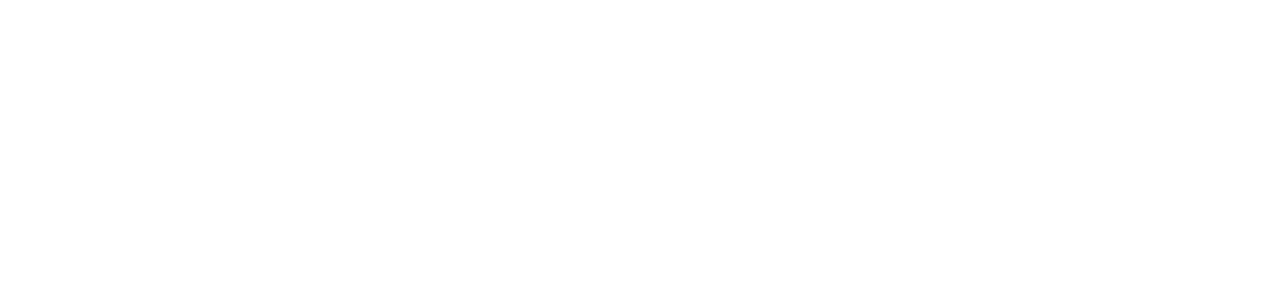
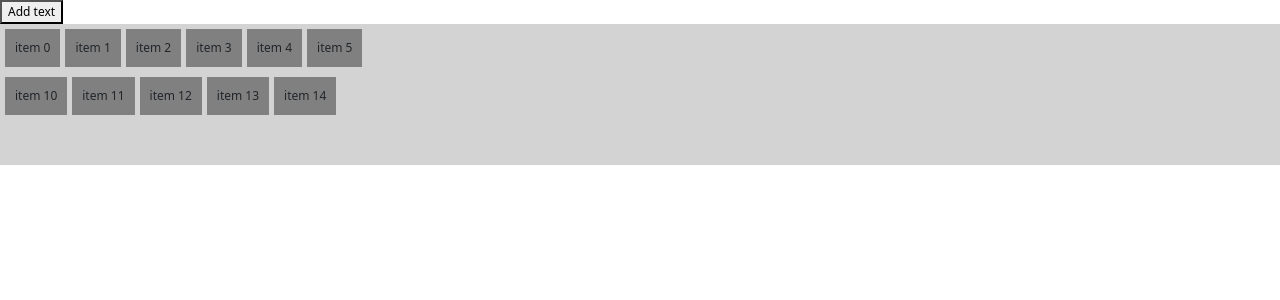
Before and after one commit to fitrianinasir/HabitTrackerApp, a React (Create React App) app in the folder frontend/: page /test in a window 1280 px wide. Before the commit this address had no page. Shown: the top 300 px of the page. Built offline with nearby package versions, Linux system fonts and the light colour scheme.

Commit message:
card draggable preparation

```diff
--- a/frontend/package.json
+++ b/frontend/package.json
@@ -14,6 +14,7 @@
     "axios": "^0.27.2",
     "material-react-table": "^1.0.1",
     "react": "^18.2.0",
+    "react-beautiful-dnd": "^13.1.1",
     "react-dom": "^18.2.0",
     "react-redux": "^8.0.2",
     "react-router-dom": "^6.3.0",
--- a/frontend/src/App.js
+++ b/frontend/src/App.js
@@ -10,6 +10,7 @@
 import Dashboard from "./Components/Dashboard/Dashboard"
 import Boards from "./Components/TaskManager/Boards"
 import Board from './Components/TaskManager/Board'
+import TestDraggable from './Components/TaskManager/Boards/testing'
 const App = () => {
   return (
     <div className="App">
@@ -20,6 +21,7 @@
             <Route exact path="/register" element={<Register/>} />
             <Route exact path="/boards" element={<Boards/>} />
             <Route exact path="/board" element={<Board/>} />
+            <Route exact path="/test" element={<TestDraggable/>} />
             <Route exact path="/dashboard" element={<Dashboard/>} />
           </Routes>
         </BrowserRouter>
--- a/frontend/src/Components/TaskManager/Boards/index.js
+++ b/frontend/src/Components/TaskManager/Boards/index.js
@@ -1,4 +1,5 @@
 import React, { useEffect, useState } from "react";
+import { DragDropContext, Droppable, Draggable } from "react-beautiful-dnd";
 import Box from "@mui/material/Box";
 import Card from "@mui/material/Card";
 import CardContent from "@mui/material/CardContent";
@@ -45,10 +46,44 @@
   }, [dispatch]);
 
   const submitBoard = () => {
-    setModal(false)
-    dispatch(createBoard(modalData))
+    setModal(false);
+    dispatch(createBoard(modalData));
+  };
 
-  }
+  // fake data generator
+  const getItems = (count) =>
+    Array.from({ length: count }, (v, k) => k).map((k) => ({
+      id: `item-${k}`,
+      content: `item ${k}`,
+    }));
+
+  const grid = 8;
+  const getListStyle = (isDraggingOver) => ({
+    background: isDraggingOver ? "lightblue" : "lightgrey",
+    display: "flex",
+    padding: grid,
+    overflow: "auto",
+  });
+
+  const getItemStyle = (isDragging, draggableStyle) => ({
+    // some basic styles to make the items look a bit nicer
+    userSelect: "none",
+    padding: grid * 2,
+    margin: `0 ${grid}px 0 0`,
+
+    // change background colour if dragging
+    background: isDragging ? "lightgreen" : "grey",
+
+    // styles we need to apply on draggables
+    ...draggableStyle,
+  });
+
+  const onDragEnd = (result) => {
+    console.log("onDragEnd: ", result);
+    if (!result.destination) {
+      return;
+    }
+  };
   return (
     <>
       <Stack direction="row" sx={style}>
@@ -98,7 +133,47 @@
           </Button>
         </Box>
       </Modal>
-
+      <Box sx={{ flexGrow: 1 }}>
+        <h1>CALLED</h1>
+        <DragDropContext onDragEnd={onDragEnd}>
+          <Droppable droppableId="droppable" direction="horizontal">
+            {(provided, snapshot) => {
+              <div
+                ref={provided.innerRef}
+                style={getListStyle(snapshot.isDraggingOver)}
+                {...provided.droppableProps}
+              >
+                {getBoardsList
+                  ? getBoardsList.map((data, index) => {
+                      return (
+                        <Draggable
+                          key={data._id}
+                          draggable={data._id}
+                          index={index}
+                        >
+                          {(provided, snapshot) => (
+                            <div
+                              ref={provided.innerRef}
+                              {...provided.draggableProps}
+                              {...provided.dragHandleProps}
+                              style={getItemStyle(
+                                snapshot.isDragging,
+                                provided.draggableProps.style
+                              )}
+                            >
+                              {data.title}
+                            </div>
+                          )}
+                        </Draggable>
+                      );
+                    })
+                  : ""}
+                {/* {provided.placeholder} */}
+              </div>;
+            }}
+          </Droppable>
+        </DragDropContext>
+      </Box>
       <Box sx={{ flexGrow: 1 }}>
         <Grid container spacing={2}>
           {getBoardsList
--- /dev/null
+++ b/frontend/src/Components/TaskManager/Boards/testing.js
@@ -0,0 +1,236 @@
+import React, { Component } from "react";
+import { DragDropContext, Droppable, Draggable } from "react-beautiful-dnd";
+
+// fake data generator
+const getItems = (count, offset = 0) =>
+  Array.from({ length: count }, (v, k) => k).map(k => ({
+    id: `item-${k + offset}`,
+    content: `item ${k + offset}`
+  }));
+
+// a little function to help us with reordering the result
+const reorder = (list, startIndex, endIndex) => {
+  const result = Array.from(list);
+  const [removed] = result.splice(startIndex, 1);
+  result.splice(endIndex, 0, removed);
+
+  return result;
+};
+
+/**
+ * Moves an item from one list to another list.
+ */
+const move = (source, destination, droppableSource, droppableDestination) => {
+  const sourceClone = Array.from(source);
+  const destClone = Array.from(destination);
+  const [removed] = sourceClone.splice(droppableSource.index, 1);
+
+  destClone.splice(droppableDestination.index, 0, removed);
+
+  const result = {};
+  result[droppableSource.droppableId] = sourceClone;
+  result[droppableDestination.droppableId] = destClone;
+  return result;
+};
+
+const grid = 5;
+
+const getItemStyle = (isDragging, draggableStyle) => ({
+  // some basic styles to make the items look a bit nicer
+  userSelect: "none",
+  padding: grid * 2,
+  margin: `0 ${grid}px 0 0`,
+
+  // change background colour if dragging
+  background: isDragging ? "lightgreen" : "grey",
+
+  // styles we need to apply on draggables
+  ...draggableStyle
+});
+
+const getListStyle = (isDraggingOver, isEmpty) => ({
+  background: isDraggingOver ? "lightblue" : "lightgrey",
+  display: "flex",
+  padding: grid,
+  overflow: "auto",
+  minHeight: isEmpty ? "45px" : "NaN"
+});
+
+class TestDraggable extends Component {
+  constructor(props) {
+    super(props);
+    this.state = {
+      items: getItems(6),
+      selected: getItems(5, 10),
+      bottom: Array()
+    };
+    this.onDragEnd = this.onDragEnd.bind(this);
+    this.addText = this.addText.bind(this);
+  }
+
+  /**
+   * A semi-generic way to handle multiple lists. Matches
+   * the IDs of the droppable container to the names of the
+   * source arrays stored in the state.
+   */
+  id2List = {
+    droppable: "items",
+    droppable2: "selected",
+    droppable3: "bottom"
+  };
+
+  getList = id => this.state[this.id2List[id]];
+
+  onDragEnd = result => {
+    const { source, destination } = result;
+
+    // dropped outside the list
+    if (!destination) {
+      return;
+    }
+
+    if (source.droppableId === destination.droppableId) {
+      const items = reorder(
+        this.getList(source.droppableId),
+        source.index,
+        destination.index
+      );
+
+      let state = { items };
+
+      if (source.droppableId === "droppable2") {
+        state = { selected: items };
+      }
+
+      if (source.droppableId === "droppable3") {
+        state = { bottom: items };
+      }
+
+      this.setState(state);
+    } else {
+      const result = move(
+        this.getList(source.droppableId),
+        this.getList(destination.droppableId),
+        source,
+        destination
+      );
+      if (result.droppable) {
+        this.setState({ items: result.droppable });
+      }
+      if (result.droppable2) {
+        this.setState({ selected: result.droppable2 });
+      }
+      if (result.droppable3) {
+        this.setState({ bottom: result.droppable3 });
+      }
+    }
+  };
+
+  addText() {
+    const items = this.state.items.map((i, idx) => {
+      if (idx % 2) {
+        i.content +=
+          "Lorem Ipsum is simply dummy text of the printing and typesetting industry. Lorem Ipsum has been the industry's standard dummy text ever since the 1500s";
+        return i;
+      } else {
+        return i;
+      }
+    });
+    this.setState({
+      items
+    });
+  }
+
+  // Normally you would want to split things out into separate components.
+  // But in this example everything is just done in one place for simplicity
+  render() {
+    return (
+      <DragDropContext onDragEnd={this.onDragEnd}>
+        <button onClick={this.addText}>Add text</button>
+        <Droppable droppableId="droppable" direction="horizontal">
+          {(provided, snapshot) => (
+            <div
+              ref={provided.innerRef}
+              style={getListStyle(snapshot.isDraggingOver)}
+            >
+              {this.state.items.map((item, index) => (
+                <Draggable key={item.id} draggableId={item.id} index={index}>
+                  {(provided, snapshot) => (
+                    <div
+                      ref={provided.innerRef}
+                      {...provided.draggableProps}
+                      {...provided.dragHandleProps}
+                      style={getItemStyle(
+                        snapshot.isDragging,
+                        provided.draggableProps.style
+                      )}
+                    >
+                      {item.content}
+                    </div>
+                  )}
+                </Draggable>
+              ))}
+              {provided.placeholder}
+            </div>
+          )}
+        </Droppable>
+        <Droppable droppableId="droppable2" direction="horizontal">
+          {(provided, snapshot) => (
+            <div
+              ref={provided.innerRef}
+              style={getListStyle(snapshot.isDraggingOver)}
+            >
+              {this.state.selected.map((item, index) => (
+                <Draggable key={item.id} draggableId={item.id} index={index}>
+                  {(provided, snapshot) => (
+                    <div
+                      ref={provided.innerRef}
+                      {...provided.draggableProps}
+                      {...provided.dragHandleProps}
+                      style={getItemStyle(
+                        snapshot.isDragging,
+                        provided.draggableProps.style
+                      )}
+                    >
+                      {item.content}
+                    </div>
+                  )}
+                </Draggable>
+              ))}
+              {provided.placeholder}
+            </div>
+          )}
+        </Droppable>
+        <Droppable droppableId="droppable3" direction="horizontal">
+          {(provided, snapshot) => (
+            <div
+              ref={provided.innerRef}
+              style={getListStyle(snapshot.isDraggingOver, true)}
+            >
+              {this.state.bottom.map((item, index) => (
+                <Draggable key={item.id} draggableId={item.id} index={index}>
+                  {(provided, snapshot) => (
+                    <div
+                      ref={provided.innerRef}
+                      {...provided.draggableProps}
+                      {...provided.dragHandleProps}
+                      style={getItemStyle(
+                        snapshot.isDragging,
+                        provided.draggableProps.style
+                      )}
+                    >
+                      {item.content}
+                    </div>
+                  )}
+                </Draggable>
+              ))}
+              {provided.placeholder}
+            </div>
+          )}
+        </Droppable>
+      </DragDropContext>
+    );
+  }
+}
+
+export default TestDraggable
--- a/frontend/src/reducers/boards/index.js
+++ b/frontend/src/reducers/boards/index.js
@@ -1,6 +1,5 @@
 import{
-  BOARDS,
-  CREATE_BOARD
+  BOARDS
 } from "../../action/boardAction"
 
 
```
Also changed, not shown: 1 other file (tests, documents, lock files or other folders).
